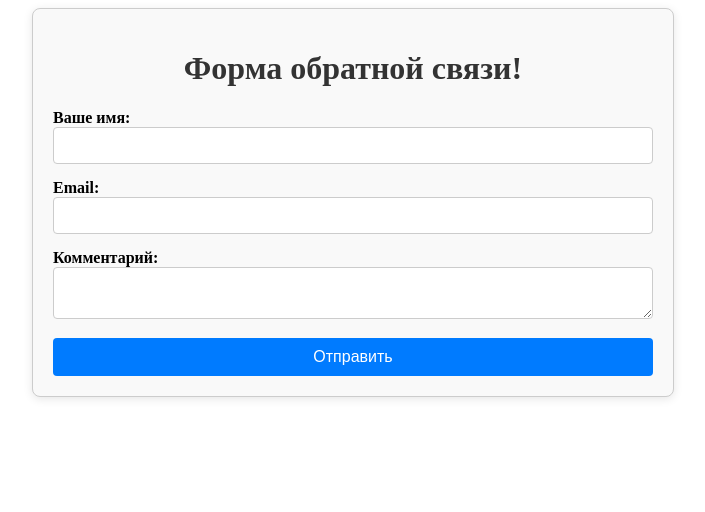
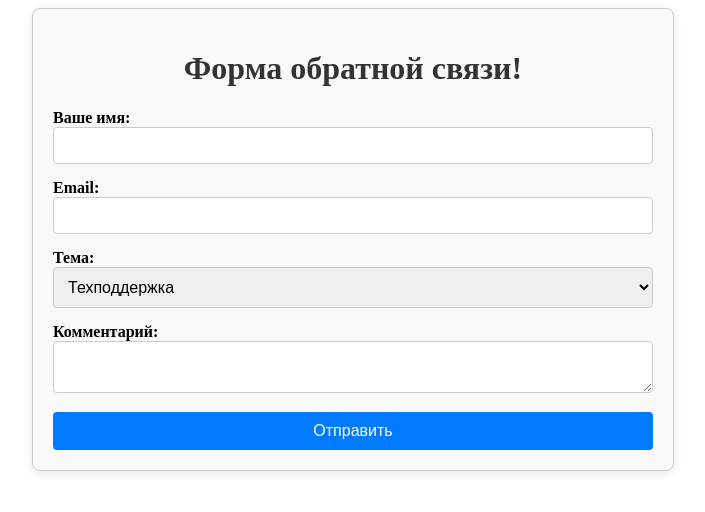
Before and after one commit to vasiliyantufev/sofTrast, an Angular app in the folder feedback_form/: page / in a window 1280 px wide. Shown: the top 512 px of the page, without its empty margins (287-992 px from the left). Built offline with nearby package versions, Linux system fonts and the light colour scheme.

Commit message:
dropDown list

```diff
--- a/feedback_form/src/app/feedback/feedback.component.css
+++ b/feedback_form/src/app/feedback/feedback.component.css
@@ -74,3 +74,25 @@ button {
 button:hover {
     background-color: #0056b3; /* Более темный синий при наведении */
 }
+
+/* Стили для label */
+.form-field label {
+    margin-bottom: 5px; /* Отступ между меткой и полем */
+    font-weight: bold; /* Полужирный текст для метки */
+}
+
+/* Стили для элемента select */
+select {
+    width: 100%; /* Занять всю ширину контейнера */
+    padding: 10px; /* Отступы внутри поля */
+    border: 1px solid #ccc; /* Рамка вокруг поля */
+    border-radius: 4px; /* Закругление углов */
+    box-sizing: border-box; /* Учет ширины и отступов в размерах */
+    font-size: 16px; /* Размер шрифта */
+    cursor: pointer; /* Курсор при наведении */
+}
+
+/* Эффект при наведении на элемент select */
+select:hover {
+    border-color: #007bff; /* Цвет рамки при наведении */
+}
--- a/feedback_form/src/app/feedback/feedback.component.html
+++ b/feedback_form/src/app/feedback/feedback.component.html
@@ -22,6 +22,16 @@
       </div>
 
       <div class="form-field">
+        <label for="subject">Тема:</label>
+        <select id="subject" formControlName="subject">
+          <option value="support" selected>Техподдержка</option>
+          <option value="sales">Продажи</option>
+          <option value="other">Другое</option>
+          <option value="other_field">Ещё один пункт</option>
+        </select>
+      </div>
+
+      <div class="form-field">
         <label for="message">Комментарий:</label>
         <textarea id="message" formControlName="message"></textarea>
       </div>
--- a/feedback_form/src/app/feedback/feedback.component.ts
+++ b/feedback_form/src/app/feedback/feedback.component.ts
@@ -19,6 +19,7 @@ export class FeedbackComponent implements OnInit {
     this.feedbackForm = this.fb.group({
       name: ['', Validators.required],
       email: ['', [Validators.required, Validators.email]],
+      subject: ['support', Validators.required],
       message: ['', Validators.required],
     });
   }
```
